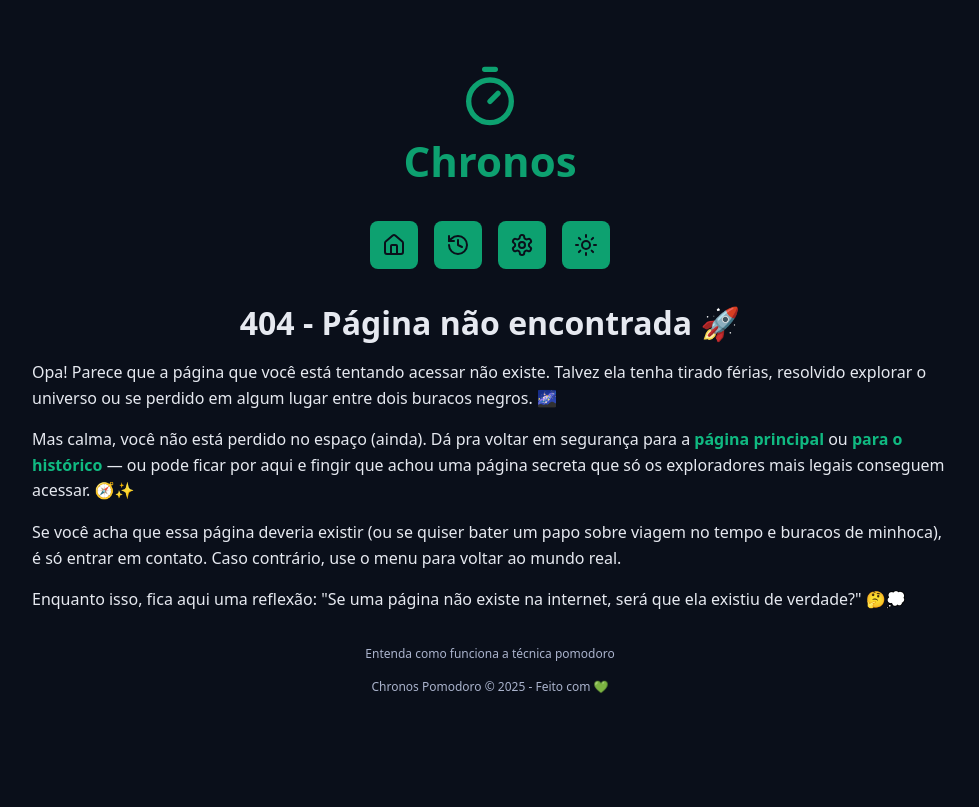
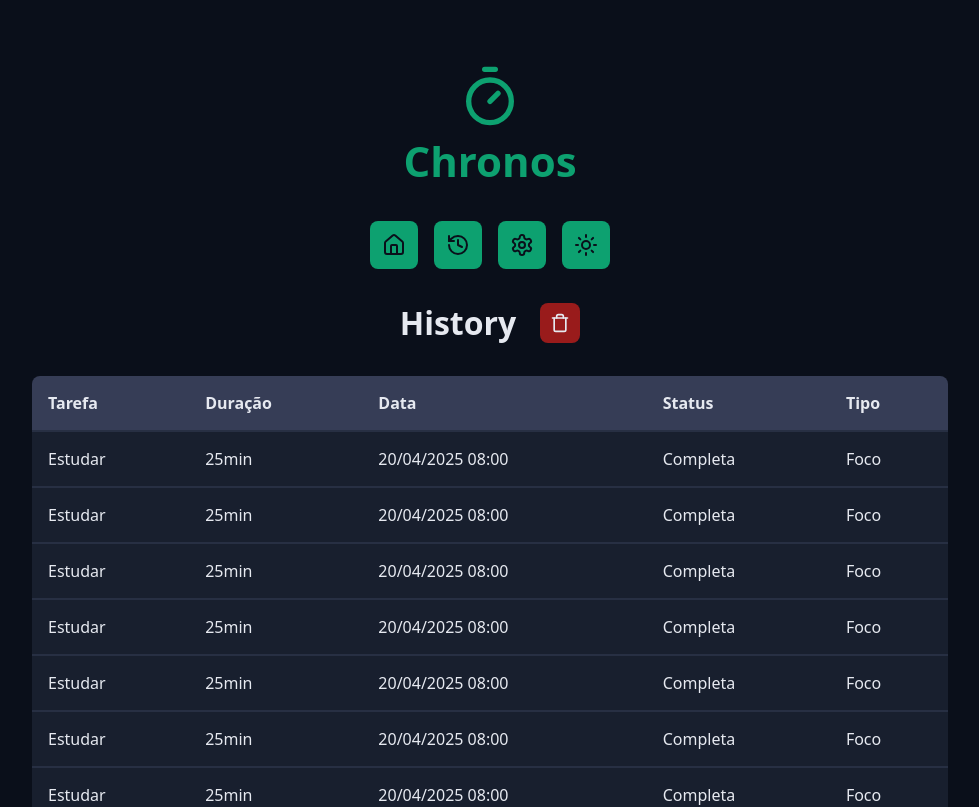
Before and after one commit to LukasFidencio/chronos-pomodoro, a React (Vite) app: page /history in a window 1280 px wide. Shown: the top 807 px of the page, without its empty margins (150-1129 px from the left). Built offline with nearby package versions, Linux system fonts and the light colour scheme.

Commit message:
Criando a estrutura e CSS da página History (Histórico)

```diff
--- /dev/null
+++ b/src/pages/History/index.tsx
@@ -0,0 +1,57 @@
+import { TrashIcon } from 'lucide-react';
+import { Container } from '../../components/Container';
+import { DefaultButton } from '../../components/DefaultButton';
+import { Heading } from '../../components/Heading';
+import { MainTemplate } from '../../templates/MainTemplate';
+
+import styles from './styles.module.css';
+
+export function History() {
+  return (
+    <MainTemplate>
+      <Container>
+        <Heading>
+          <span>History</span>
+          <span className={styles.buttonContainer}>
+            <DefaultButton
+              icon={<TrashIcon />}
+              color='red'
+              aria-label='Apagar todo o histórico'
+              title='Apagar histórico'
+            />
+          </span>
+        </Heading>
+      </Container>
+
+      <Container>
+        <div className={styles.responsiveTable}>
+          <table>
+            <thead>
+              <tr>
+                <th>Tarefa</th>
+                <th>Duração</th>
+                <th>Data</th>
+                <th>Status</th>
+                <th>Tipo</th>
+              </tr>
+            </thead>
+
+            <tbody>
+              {Array.from({ length: 20 }).map((_, index) => {
+                return (
+                  <tr key={index}>
+                    <td>Estudar</td>
+                    <td>25min</td>
+                    <td>20/04/2025 08:00</td>
+                    <td>Completa</td>
+                    <td>Foco</td>
+                  </tr>
+                );
+              })}
+            </tbody>
+          </table>
+        </div>
+      </Container>
+    </MainTemplate>
+  );
+}
--- /dev/null
+++ b/src/pages/History/styles.module.css
@@ -0,0 +1,37 @@
+.buttonContainer button {
+  min-width: auto;
+  margin: 0;
+  padding: 1rem;
+}
+
+.buttonContainer button svg {
+  width: 2rem;
+  height: 2rem;
+}
+
+.responsiveTable {
+  overflow-x: auto;
+  border-radius: 0.8rem;
+}
+
+.responsiveTable table {
+  width: 100%;
+  min-width: 64rem;
+  font-size: 1.6rem;
+  border-collapse: collapse;
+}
+
+.responsiveTable th {
+  background-color: var(--gray-600);
+}
+
+.responsiveTable td {
+  background-color: var(--gray-800);
+}
+
+.responsiveTable th,
+.responsiveTable td {
+  border-bottom: 0.2rem solid var(--gray-700);
+  text-align: left;
+  padding: 1.6rem;
+}
--- a/src/routers/MainRouter/index.tsx
+++ b/src/routers/MainRouter/index.tsx
@@ -3,6 +3,7 @@
 import { NotFound } from '../../pages/NotFound';
 import { Home } from '../../pages/Home';
 import { useEffect } from 'react';
+import { History } from '../../pages/History';
 
 function ScrollToTop() {
   const { pathname } = useLocation();
@@ -19,6 +20,7 @@
     <BrowserRouter>
       <Routes>
         <Route path='/' element={<Home />} />
+        <Route path='/history/' element={<History />} />
         <Route path='/about-pomodoro/' element={<AboutPomodoro />} />
         <Route path='*' element={<NotFound />} />
       </Routes>
```
